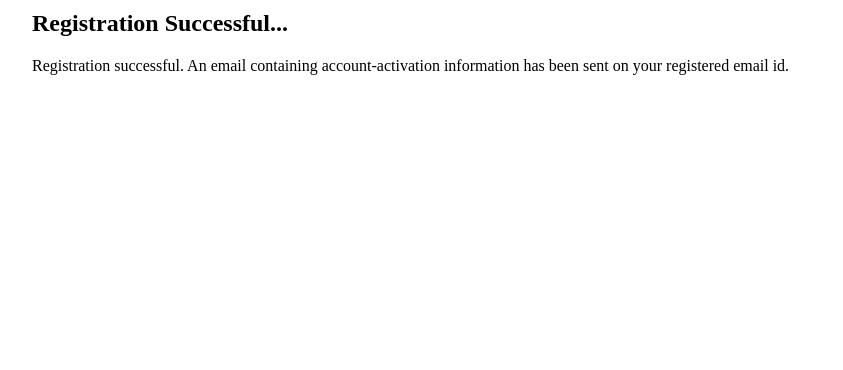
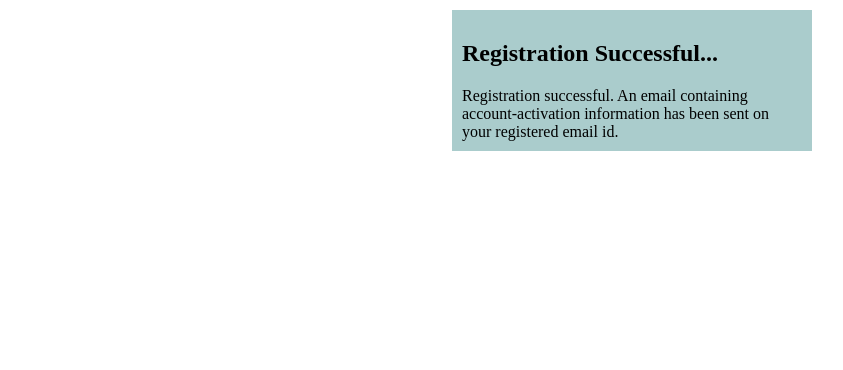
Before and after one commit to pyarun/djdrill, a Django app: template src/templates/registration/registration_complete.html in a window 1280 px wide. Shown: the part 50-420 px from the top of the page, without its empty margins (8-851 px from the left). Run offline with Django 3.2, Linux system fonts and the light colour scheme; the template is opened without the code that fills it, so the values that code supplies are empty.

Commit message:
chnages for css

```diff
--- a/src/media/static/css/base.css
+++ b/src/media/static/css/base.css
@@ -68,3 +68,11 @@ html, body {
 .content-area{border:black 1px solid;min-height:400px;width:800px;margin:auto;}
 #add-list-form{display:none;}
 .clickable{ cursor: pointer; }
+
+.loginbox {
+    background-color: #AACCCC;
+    height: auto;
+    margin: auto;
+    padding: 10px;
+    width: 340px;
+}
```
